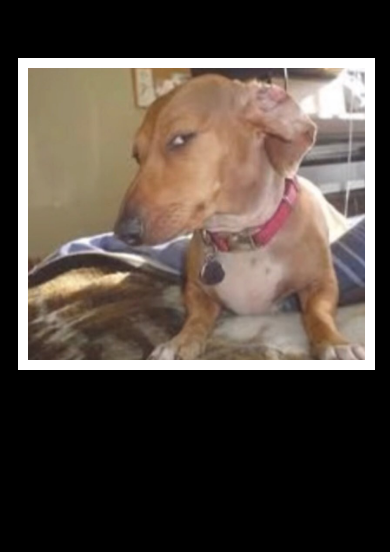
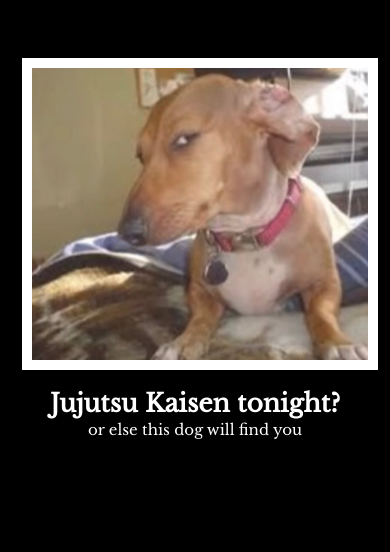
Before and after one commit to Arnaout04/invitation-web, a plain HTML site: page index.html in a window 390 px wide. Shown: the top 552 px of the page. Drawn offline with nearby package versions, Linux system fonts and the light colour scheme.

Commit message:
Update style.css
Adjusted compatibility with screen size.

```diff
--- a/style.css
+++ b/style.css
@@ -79,22 +79,22 @@ footer > p {
     #container {
         display: block;
         width: 100%;
-        text-align: justify;
+        height:fit-content;
     }
 
     #one > h1  {
-        font-size: 30px;
+        font-size: 25px;
     }
 
     #one > p  {
-        font-size: 20px;
+        font-size: 15px;
     }
 
-    #container > h1, p {
+    #one > h1, p {
         text-align: center;
         width: 100%;
         display: inline;
+
     }
 
-
 }
```
